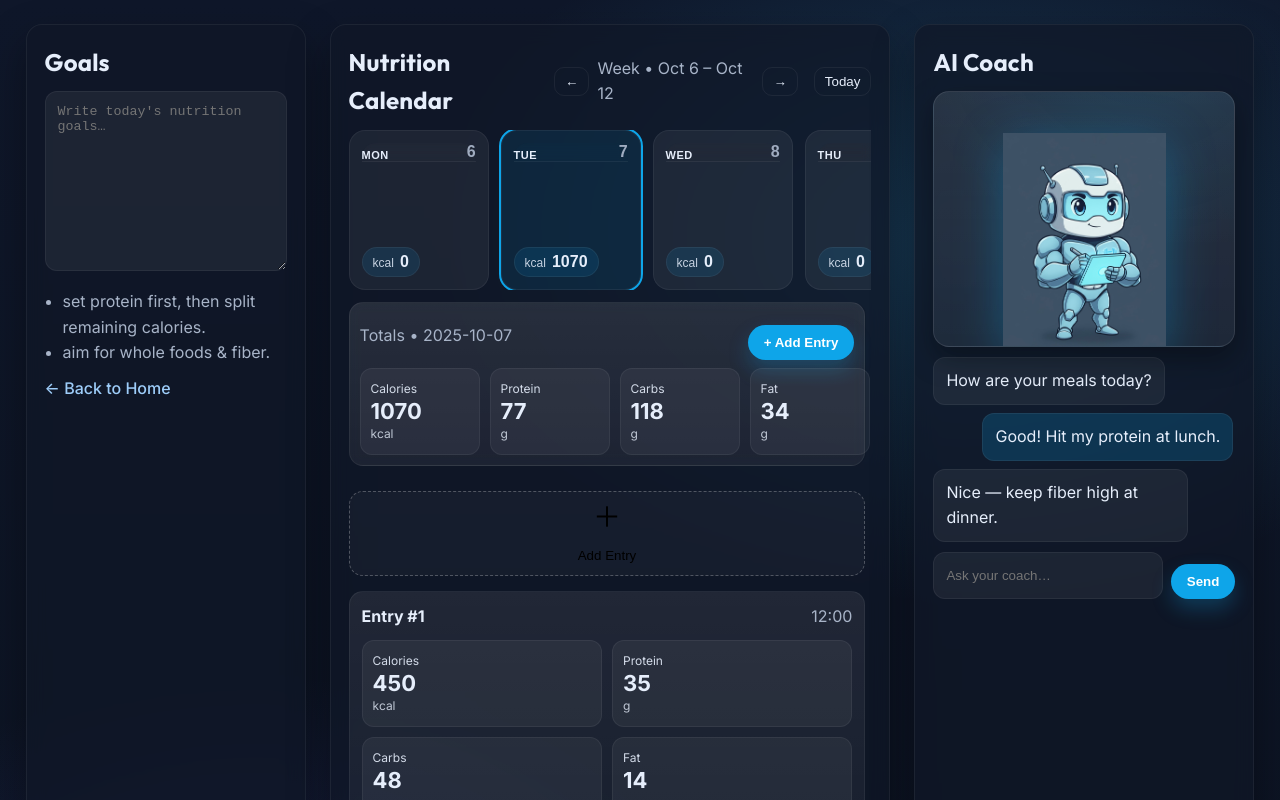
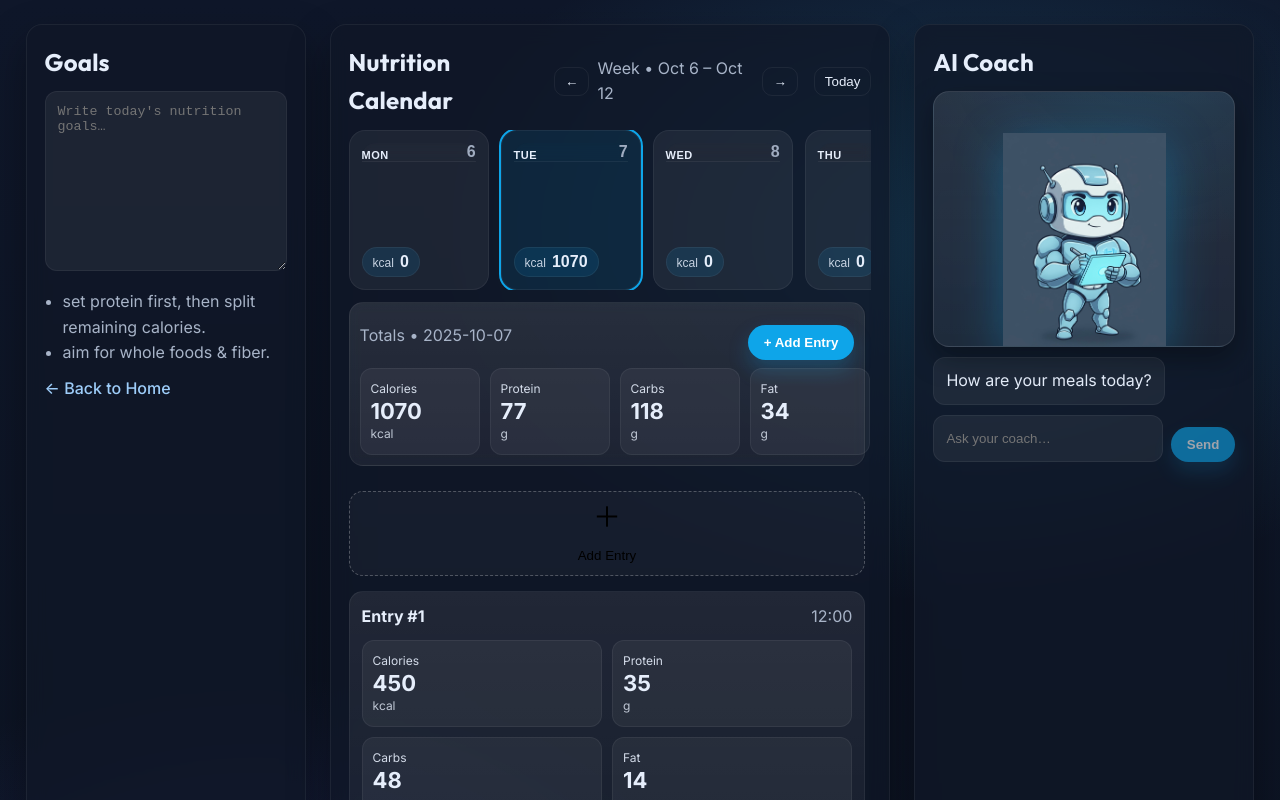
Before and after one commit to aidandawley/Futures-Coaching, a React (Vite) app in the folder Coach/: page /food in a window 1280 px wide. Shown: the top 800 px of the page. Built offline with nearby package versions, Linux system fonts and the light colour scheme.

Commit message:
ai coach number 2 added

```diff
--- a/Coach/src/Food.jsx
+++ b/Coach/src/Food.jsx
@@ -2,13 +2,14 @@ import { useEffect, useMemo, useState } from "react";
 import { Link } from "react-router-dom";
 import "./styles/food.css";
 import coachImg from "./assets/Coach.png";
+import { aiChat } from "./lib/api"; // talk to the backend coach
 
-/* ---------- tiny date utils (match Tracker’s behavior: Monday-start weeks) ---------- */
+/* tiny date utils (monday-start weeks like tracker) */
 function toISODate(d) { return d.toISOString().slice(0, 10); }
 function addDays(d, n) { const x = new Date(d); x.setDate(x.getDate() + n); return x; }
 function getWeekStart(d) {
   const x = new Date(d);
-  const dow = (x.getDay() + 6) % 7; // Mon=0 … Sun=6
+  const dow = (x.getDay() + 6) % 7; // mon=0 … sun=6
   x.setDate(x.getDate() - dow);
   x.setHours(0, 0, 0, 0);
   return x;
@@ -20,7 +21,7 @@ function nowHHMM() {
   return `${hh}:${mm}`;
 }
 
-/* ---------- demo seed for today only; other days start empty ---------- */
+/* demo seed for today only; other days start empty */
 const seedToday = toISODate(new Date());
 const initialEntriesByDay = {
   [seedToday]: [
@@ -30,7 +31,7 @@ const initialEntriesByDay = {
 };
 
 export default function Food() {
-  /* ---------- calendar / day selection ---------- */
+  /* calendar / day selection */
   const [currentWeekStart, setCurrentWeekStart] = useState(getWeekStart(new Date()));
   const weekDays = Array.from({ length: 7 }, (_, i) => addDays(currentWeekStart, i));
   const [selectedDayISO, setSelectedDayISO] = useState(toISODate(new Date()));
@@ -47,10 +48,10 @@ export default function Food() {
     setSelectedDayISO(toISODate(today));
   }
 
-  /* ---------- entries are stored per-day so calendar can show totals ---------- */
+  /* entries map keyed by iso date so calendar can show totals per day */
   const [entriesByDay, setEntriesByDay] = useState(initialEntriesByDay);
 
-  // convenience getter/setter for entries for the selected day
+  // handy getter/setter for the selected day’s entries
   const entries = entriesByDay[selectedDayISO] ?? [];
   function setEntriesForSelected(updater) {
     setEntriesByDay((prev) => {
@@ -60,7 +61,7 @@ export default function Food() {
     });
   }
 
-  /* ---------- add-entry form state ---------- */
+  /* add-entry form state */
   const [showForm, setShowForm] = useState(false);
   const [draft, setDraft] = useState({
     title: "",
@@ -78,7 +79,49 @@ export default function Food() {
   const openForm = () => { resetDraft(); setShowForm(true); };
   const cancelForm = () => { setShowForm(false); resetDraft(); };
 
-  /* ---------- derived totals (for the selected day) ---------- */
+  /* coach chat state (simple, stateless server; no updates to entries) */
+  const userId = 1; // todo: replace with real auth identity
+  const [chatLog, setChatLog] = useState([
+    { role: "assistant", content: "How are your meals today?" },
+  ]);
+  const [chatDraft, setChatDraft] = useState("");
+  const [chatBusy, setChatBusy] = useState(false);
+
+  // send one message to the coach (nutrition scope); includes light context
+  async function sendCoachMessage(e) {
+    e.preventDefault();
+    const text = chatDraft.trim();
+    if (!text || chatBusy) return;
+
+    // tiny context line so coach can give targeted tips without editing anything
+    const context = `context: ${selectedDayISO} totals → calories ${totals.calories}, protein ${totals.protein}g, carbs ${totals.carbs}g, fat ${totals.fat}g.`;
+
+    const next = [
+      ...chatLog,
+      { role: "assistant", content: context },     // soft hint; backend still uses its own system prompt
+      { role: "user", content: text },
+    ];
+
+    setChatLog(next);
+    setChatDraft("");
+    setChatBusy(true);
+
+    try {
+      // pass scope so backend picks the nutrition prompt
+      const reply = await aiChat(next, userId, "nutrition");
+      setChatLog((prev) => [...prev, { role: "assistant", content: reply.content }]);
+    } catch (err) {
+      console.error(err);
+      setChatLog((prev) => [
+        ...prev,
+        { role: "assistant", content: "Coach is offline right now. Try again soon." },
+      ]);
+    } finally {
+      setChatBusy(false);
+    }
+  }
+
+  /* selected-day totals */
   const totals = useMemo(() => {
     return entries.reduce(
       (a, e) => ({
@@ -91,7 +134,7 @@ export default function Food() {
     );
   }, [entries]);
 
-  /* ---------- compute per-day totals for the whole week (for chips on each column) ---------- */
+  /* per-day totals for the week (for the small kcal chip on each day) */
   const totalsByISO = useMemo(() => {
     const map = new Map();
     for (const d of weekDays) {
@@ -111,7 +154,7 @@ export default function Food() {
     return map;
   }, [weekDays, entriesByDay]);
 
-  /* ---------- handlers ---------- */
+  /* handlers */
   const saveEntry = (e) => {
     e.preventDefault();
     setEntriesForSelected((prev) => {
@@ -126,7 +169,8 @@ export default function Food() {
         carbs:    toNum(draft.carbs),
         fat:      toNum(draft.fat),
       };
-      return [newEntry, ...prev].sort((a, b) => a.time.localeCompare(b.time)); // keep chronological
+      // keep chronological for readability
+      return [newEntry, ...prev].sort((a, b) => a.time.localeCompare(b.time));
     });
     setShowForm(false);
     resetDraft();
@@ -136,7 +180,7 @@ export default function Food() {
     setEntriesForSelected((prev) => prev.filter((e) => e.id !== id));
   };
 
-  // when you flip weeks and the previously selected day is outside, select the Monday
+  // when switching weeks, ensure a valid selected day (fallback to monday)
   useEffect(() => {
     const weekISO = new Set(weekDays.map(toISODate));
     if (!weekISO.has(selectedDayISO)) {
@@ -185,7 +229,7 @@ export default function Food() {
                   type="button"
                   className={`day-col ${isSelected ? "selected" : ""}`}
                   onClick={() => setSelectedDayISO(iso)}
-                  title="View this day’s log"
+                  title="view this day’s log"
                 >
                   <div className="day-head">
                     <div className="day-name">{dayNames[i]}</div>
@@ -285,7 +329,7 @@ export default function Food() {
               </form>
             )}
 
-            {/* add tile (kept for keyboard/tap affordance) */}
+            {/* add tile */}
             {!showForm && (
               <button className="entry-card add" type="button" onClick={openForm}>
                 <span className="plus">＋</span>
@@ -293,7 +337,7 @@ export default function Food() {
               </button>
             )}
 
-            {/* entries (for selected day only) */}
+            {/* entries for selected day only */}
             {entries.map((e) => (
               <article className="entry-card" key={e.id}>
                 <div className="entry-head">
@@ -316,18 +360,30 @@ export default function Food() {
           </div>
         </section>
 
-        {/* right — coach */}
+        {/* right — coach (now wired to aiChat with nutrition scope) */}
         <aside className="panel-dark coach-panel">
           <header className="panel-head"><h2>AI Coach</h2></header>
           <div className="coach-avatar has-image"><img src={coachImg} alt="AI Coach" /></div>
+
           <div className="chat-log">
-            <div className="msg coach">How are your meals today?</div>
-            <div className="msg user">Good! Hit my protein at lunch.</div>
-            <div className="msg coach">Nice — keep fiber high at dinner.</div>
+            {chatLog.map((m, i) => (
+              <div key={i} className={`msg ${m.role === "user" ? "user" : "coach"}`}>
+                {m.content}
+              </div>
+            ))}
           </div>
-          <form className="chat-input" onSubmit={(e)=>e.preventDefault()}>
-            <input type="text" placeholder="Ask your coach…" />
-            <button className="btn btn--blue" type="submit">Send</button>
+
+          <form className="chat-input" onSubmit={sendCoachMessage}>
+            <input
+              type="text"
+              placeholder={chatBusy ? "Thinking…" : "Ask your coach…"}
+              value={chatDraft}
+              onChange={(e) => setChatDraft(e.target.value)}
+              disabled={chatBusy}
+            />
+            <button className="btn btn--blue" type="submit" disabled={chatBusy || !chatDraft.trim()}>
+              {chatBusy ? "…" : "Send"}
+            </button>
           </form>
         </aside>
       </div>
```
Also changed, not shown: Coach/src/lib/api.js, 1 other file (tests, documents, lock files or other folders).
